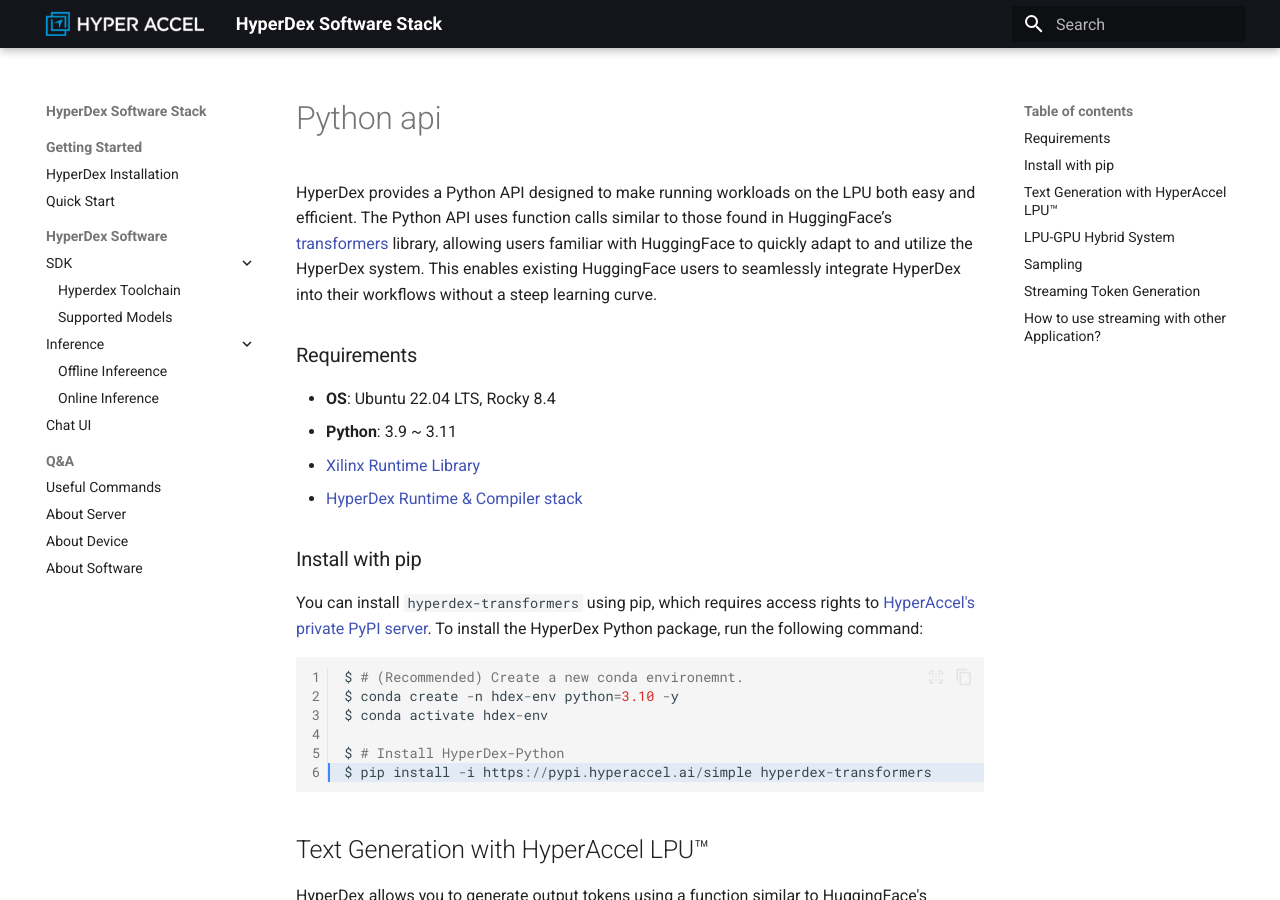
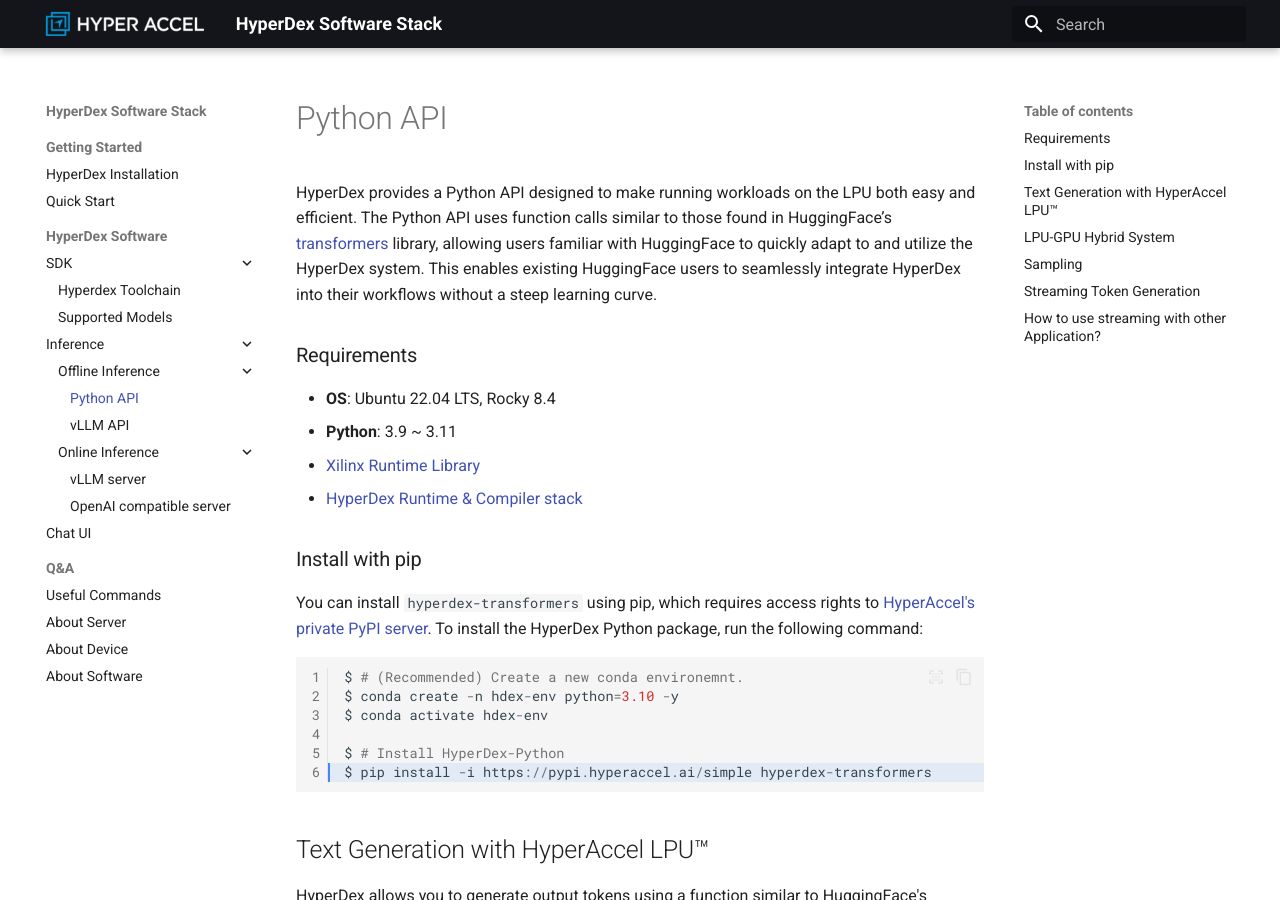
Before and after one commit to Hyper-Accel/docs, an MkDocs documentation site: the page built from docs/python_api.md, in a window 1280 px wide and 900 px high. Built offline with MkDocs 1.6.1 and Material for MkDocs 9.7.7, drawn with Linux system fonts in a browser that asks for light colours.

Commit message:
"[prod-14]new order in mkdocs"

```diff
--- a/mkdocs.yml
+++ b/mkdocs.yml
@@ -48,8 +48,12 @@
           - Hyperdex Toolchain: hyperdex_toolchain.md
           - Supported Models: supported_models.md
       - Inference:
-          - Offline Infereence: Offline_Inference.md
-          - Online Inference: Online_Inference.md
+          - Offline Inference:
+              - Python API: python_api.md
+              - vLLM API: Offline_Inference.md
+          - Online Inference:
+              - vLLM server: Online_Inference.md
+              - OpenAI compatible server: Online_Inference_openai.md
       # - API:
       #     - Python API: python_api.md
       #     - vLLM API: vllm_api.md
@@ -66,7 +70,7 @@
       # - Useful Commands: trouble_shoot.md
     #  - Performance: performance.md
   - Q&A:
-      - Useful Commands: trouble_shoot.md
+      - Useful Commands: Useful_Commands.md
       - About Server: QA_server.md
       - About Device: QA_device.md
       - About Software: QA_software.md
```
